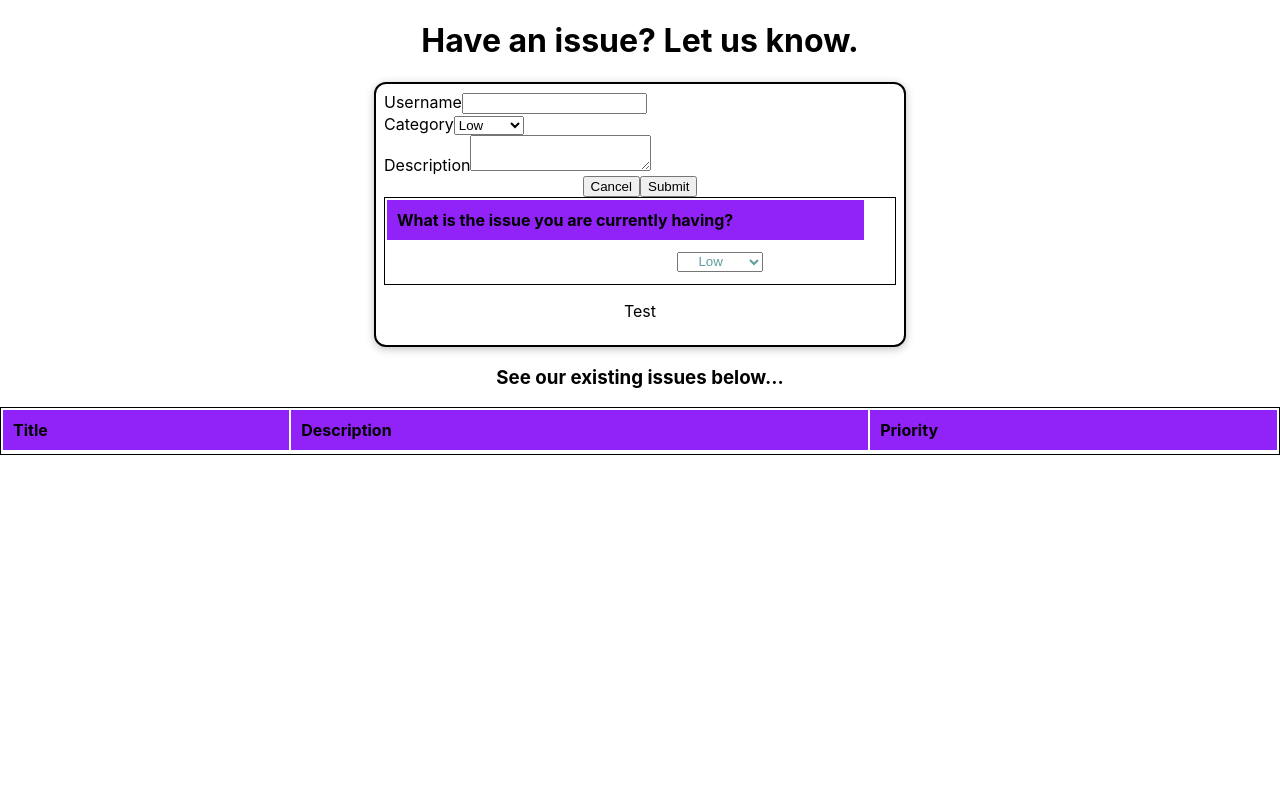
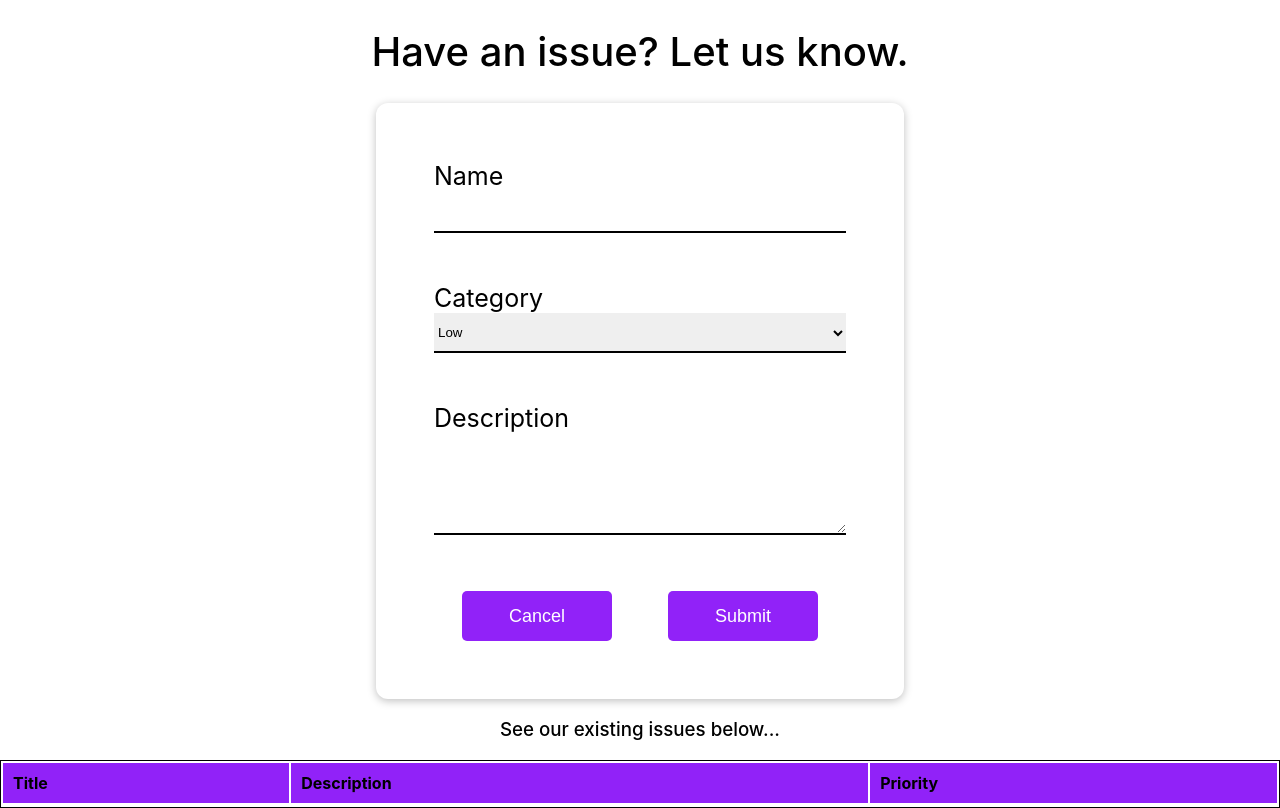
Before and after one commit to ticket-tiger/ticket-management-system, a React (Create React App) app: page / in a window 1280 px wide. Built offline with nearby package versions, Linux system fonts and the light colour scheme.

Commit message:
styled submit ticket form

```diff
--- a/src/App.css
+++ b/src/App.css
@@ -1,11 +1,18 @@
+:root {
+  --purple: rgb(145, 34, 248);
+}
+
 .submit-ticket-heading {
   position: relative;
   text-align: center;
+  font-weight: 500;
+  font-size: 40px;
 }
 
 .ticket-log-heading {
   position: relative;
   text-align: center;
+  font-weight: 500;
 }
 
 .App {
@@ -13,7 +20,6 @@
   /* top: 50%; right: 50%;
   transform: translate(50%,-50%); */
   justify-content: center;
-  text-align: center;
   align-items: center;
   width: 40%;
   box-shadow: 0 2px 8px rgba(0, 0, 0, 0.25);
@@ -21,7 +27,7 @@
   margin: auto;
   border-radius: 12px;
   background-color: white;
-  border: black 2px solid;
+  /* border: black 2px solid; */
 }
 
 /* .App-logo {
--- a/src/App.js
+++ b/src/App.js
@@ -10,7 +10,6 @@ function App() {
       <div className="App">
         <header className="App-header" />
         <SubmitTicket />
-        <p>Test</p>
       </div>
       <h3 className="ticket-log-heading">See our existing issues below...</h3>
       <TicketLog />
--- a/src/components/SubmitTicket/SubmitTicket.css
+++ b/src/components/SubmitTicket/SubmitTicket.css
@@ -1,6 +1,51 @@
+.form {
+  font-size: 25px;
+  padding: 50px;
+}
+
+.form-element {
+  margin-bottom: 50px;
+}
+
 .form-label {
   display: block;
   text-align: left;
+}
+
+.form-input {
+  text-align: left;
+  margin: 0;
+  padding: 0;
+  height: 40px;
+  width: 100%;
+  border: none;
+  border-bottom: 2px solid black;
+}
+
+.form-input:focus {
+  border: none;
+  border-bottom: 2px solid black;
+}
+
+.form-textarea {
+  height: 100px;
+}
+
+.form-button-group {
+  text-align: center;
+  display: flex;
+  justify-content: space-around;
+}
+
+.form-button {
+  height: 50px;
+  width: 150px;
+  border: none;
+  border-radius: 5px;
+  background: var(--purple);
+  font-size: 18px;
+  color: white;
+  cursor: pointer;
 }
 
 .textarea
--- a/src/components/SubmitTicket/SubmitTicket.js
+++ b/src/components/SubmitTicket/SubmitTicket.js
@@ -34,28 +34,35 @@ const SubmitTicket = () => {
   return (
     <>
       {responseStatus ? <p data-testid="responseStatus">{responseStatus}</p> : null}
-      <form>
-        <label className="form-label">
-          Username
-          <input />
-        </label>
-        <label className="form-label">
-          Category
-          <select>
+      <form className="form">
+        <div className="form-element">
+          <label className="form-label" htmlFor="name-input">
+            <div className="label-text">Name</div>
+          </label>
+          <input id="name-input" className="form-input" />
+        </div>
+        <div className="form-element">
+          <label className="form-label" htmlFor="category-dropdown">
+            <div className="label-text">Category</div>
+          </label>
+          <select id="category-dropdown" className="form-input">
             <option value="Low">Low</option>
             <option value="Medium">Medium</option>
             <option value="High">High</option>
           </select>
-        </label>
-        <label className="form-label">
-          Description
-          <textarea />
-        </label>
-        <div>
-          <button type="submit" onClick={() => clickHandler2()}>
+        </div>
+        <div className="form-element">
+          <label className="form-label" htmlFor="description-textarea">
+            <div className="label-text">Description</div>
+          </label>
+          <textarea id="description-textarea" className="form-input form-textarea" />
+        </div>
+        <div className="form-button-group">
+          <button className="form-button" type="submit" onClick={() => clickHandler2()}>
             Cancel
           </button>
           <button
+            className="form-button"
             type="submit"
                   // className = 'submit-ticket__button'
             onClick={() => clickHandler()}
@@ -64,13 +71,10 @@ const SubmitTicket = () => {
           </button>
         </div>
       </form>
-      <table>
+      {/* <table>
         <thead>
           <tr>
             <th>What is the issue you are currently having?</th>
-            <td>
-              {/* <textarea type="text" onInput={(e) => setTicketText(e.target.value)} /> */}
-            </td>
           </tr>
         </thead>
         <tbody>
@@ -87,7 +91,7 @@ const SubmitTicket = () => {
             </td>
           </tr>
         </tbody>
-      </table>
+      </table> */}
     </>
   );
 };
--- a/src/components/TicketLog/TicketLog.css
+++ b/src/components/TicketLog/TicketLog.css
@@ -12,5 +12,5 @@ table
 
  table th
  {
-   background-color: rgb(145, 34, 248);
+   background-color: var(--purple);
  }
```
